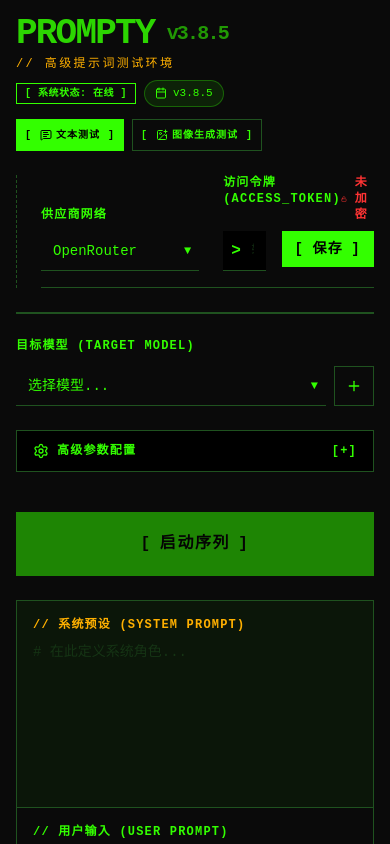
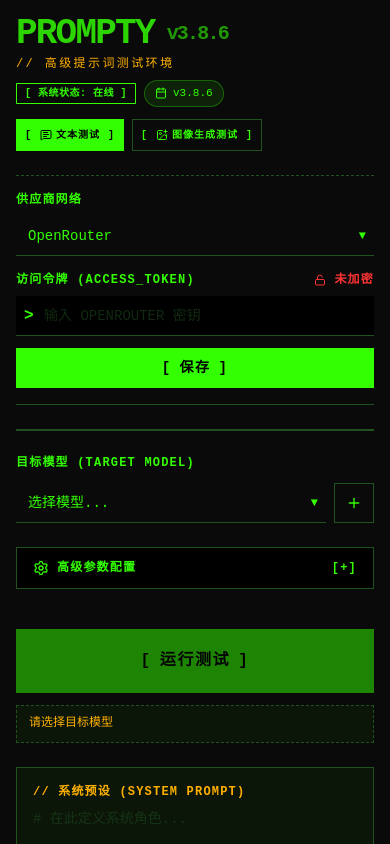
Before and after one commit to sn1p4am/prompty, a React (Vite) app: page / in a window 390 px wide. Shown: the top 844 px of the page. Built offline with nearby package versions, Linux system fonts and the light colour scheme.

Commit message:
Improve responsive setup flow

```diff
--- a/package.json
+++ b/package.json
@@ -1,7 +1,7 @@
 {
   "name": "prompty",
   "private": true,
-  "version": "3.8.5",
+  "version": "3.8.6",
   "type": "module",
   "scripts": {
     "dev": "vite",
--- a/src/App.jsx
+++ b/src/App.jsx
@@ -75,6 +75,45 @@ function App() {
   const [workspace, setWorkspace] = useState(WORKSPACES.TEXT)
   const isTextWorkspace = workspace === WORKSPACES.TEXT
   const isImageWorkspace = workspace === WORKSPACES.IMAGE
+  const trimmedSystemPrompt = systemPrompt.trim()
+  const trimmedUserPrompt = userPrompt.trim()
+  const currentApiKey = apiConfig.getApiKey()
+  const missingProviderFields = useMemo(
+    () => apiConfig.getMissingProviderFields?.(apiConfig.currentProvider, selectedModel) || [],
+    [apiConfig, selectedModel]
+  )
+  const baseUrlReady = Boolean(apiConfig.getBaseUrl(apiConfig.currentProvider, selectedModel))
+  const startDisabledReason = useMemo(() => {
+    if (!selectedModel) {
+      return '请选择目标模型'
+    }
+
+    if (!trimmedSystemPrompt && !trimmedUserPrompt) {
+      return '请填写 System 或 User Prompt'
+    }
+
+    if (!currentApiKey) {
+      return '请先保存访问令牌'
+    }
+
+    if (missingProviderFields.length > 0) {
+      return `请完善渠道配置：${missingProviderFields.join(' / ')}`
+    }
+
+    if (!baseUrlReady) {
+      return '当前渠道请求地址未配置完整'
+    }
+
+    return ''
+  }, [
+    baseUrlReady,
+    currentApiKey,
+    missingProviderFields,
+    selectedModel,
+    trimmedSystemPrompt,
+    trimmedUserPrompt,
+  ])
+  const canStartTextTest = !batchTest.isRunning && !startDisabledReason
 
   useEffect(() => {
     if (apiConfig.currentProvider !== PROVIDERS.VERTEX) {
@@ -176,13 +215,13 @@ function App() {
   useEffect(() => {
     const handleKeyDown = (e) => {
       if (e.ctrlKey && e.key === 'Enter') {
-        if (isTextWorkspace && !batchTest.isRunning && (systemPrompt || userPrompt) && selectedModel) handleStartTest()
+        if (isTextWorkspace && canStartTextTest) handleStartTest()
       }
       if (e.key === 'Escape') setModalOpen(false)
     }
     window.addEventListener('keydown', handleKeyDown)
     return () => window.removeEventListener('keydown', handleKeyDown)
-  }, [batchTest.isRunning, systemPrompt, userPrompt, selectedModel, handleStartTest, isTextWorkspace])
+  }, [canStartTextTest, handleStartTest, isTextWorkspace])
 
   return (
     <div className="min-h-screen font-mono p-4 pb-20 selection:bg-primary selection:text-black">
@@ -196,7 +235,7 @@ function App() {
           <div className="flex flex-col justify-between">
             <div>
               <h1 className="text-4xl font-black tracking-tighter text-primary animate-pulse flex items-end gap-3 leading-none">
-                PROMPTY<span className="text-xl opacity-70 mb-1">v3.8.5</span>
+                PROMPTY<span className="text-xl opacity-70 mb-1">v3.8.6</span>
               </h1>
               <p className="text-secondary text-xs uppercase tracking-[0.2em] mt-1">
                                 // 高级提示词测试环境
@@ -226,7 +265,7 @@ function App() {
             </div>
           </div>
 
-          <div className={isTextWorkspace ? "flex-1 border-l border-dashed border-border pl-6" : "hidden"}>
+          <div className={isTextWorkspace ? "flex-1 border-t lg:border-t-0 lg:border-l border-dashed border-border pt-4 lg:pt-0 lg:pl-6" : "hidden"}>
             <ApiKeyManager apiConfig={apiConfig} onToast={showToast} />
           </div>
         </header>
@@ -262,19 +301,26 @@ function App() {
                 )}
 
                 {/* Action Buttons */}
-                <div className="pt-4 space-y-4">
+                <div className="pt-4 space-y-3">
                   <Button
                     size="lg"
                     className="w-full text-base h-16 border-2 border-primary hover:bg-primary hover:text-black transition-none"
                     onClick={handleStartTest}
-                    disabled={batchTest.isRunning || (!systemPrompt && !userPrompt) || !selectedModel}
+                    disabled={!canStartTextTest}
+                    title={startDisabledReason || 'Ctrl + Enter'}
                   >
                     {batchTest.isRunning ? (
                       <span className="animate-pulse">{`>> 执行中...`}</span>
                     ) : (
-                      <span>启动序列</span>
+                      <span>运行测试</span>
                     )}
                   </Button>
+
+                  {!batchTest.isRunning && startDisabledReason && (
+                    <div className="border border-dashed border-border bg-primary/5 px-3 py-2 text-xs text-secondary leading-relaxed">
+                      {startDisabledReason}
+                    </div>
+                  )}
 
                   {batchTest.isRunning && (
                     <Button
--- a/src/components/AdvancedSettings.jsx
+++ b/src/components/AdvancedSettings.jsx
@@ -20,6 +20,14 @@ function parseOptionalNumber(value) {
     return value === '' ? '' : parseFloat(value)
 }
 
+function formatOptionalValue(value) {
+    return value === '' || value === null || value === undefined ? 'omit' : value
+}
+
+function formatMode(streamMode) {
+    return streamMode ? 'S' : 'B'
+}
+
 export function AdvancedSettings({
     batchSize,
     onBatchSizeChange,
@@ -39,18 +47,31 @@ export function AdvancedSettings({
     onEnableThinkingChange,
 }) {
     const [isOpen, setIsOpen] = useState(false)
+    const summary = [
+        `${batchSize}x`,
+        `C${concurrency}`,
+        formatMode(streamMode),
+        `T${formatOptionalValue(temperature)}`,
+        `P${formatOptionalValue(topP)}`,
+        maxTokens ? `M${maxTokens}` : 'Minf',
+        enableThinking ? 'Think' : null,
+    ].filter(Boolean).join(' ')
 
     return (
         <div className="border border-border bg-black">
             <Button
                 variant="ghost"
-                className="w-full flex justify-between items-center px-4 py-2 h-10 border-none hover:bg-primary hover:text-black uppercase tracking-widest text-xs"
+                className="group w-full flex items-center gap-3 px-4 py-2 h-10 border-none hover:bg-primary hover:text-black uppercase tracking-widest text-xs"
                 onClick={() => setIsOpen(!isOpen)}
+                title={summary}
             >
                 <span className="flex items-center gap-2">
                     <Settings className="w-4 h-4" /> 高级参数配置
                 </span>
-                {isOpen ? "[-]" : "[+]"}
+                <span className="hidden md:block ml-auto min-w-0 truncate text-[10px] normal-case tracking-normal text-primary/60 group-hover:text-black/70">
+                    {summary}
+                </span>
+                <span className="ml-auto md:ml-0 shrink-0">{isOpen ? "[-]" : "[+]"}</span>
             </Button>
 
             <div className={cn(
--- a/src/components/ApiKeyManager.jsx
+++ b/src/components/ApiKeyManager.jsx
@@ -106,8 +106,8 @@ export function ApiKeyManager({ apiConfig, onToast }) {
     }
 
     return (
-        <div className="flex items-end gap-6 border-b border-border pb-4 w-full">
-            <div className="w-[200px]">
+        <div className="flex flex-col xl:flex-row xl:items-end gap-4 xl:gap-6 border-b border-border pb-4 w-full">
+            <div className="w-full xl:w-[200px]">
                 <Label>供应商网络</Label>
                 <Select
                     value={currentProvider}
@@ -129,13 +129,13 @@ export function ApiKeyManager({ apiConfig, onToast }) {
                     : (draftFieldValues[field.id] ?? field.defaultValue ?? '')
 
                 return (
-                    <div key={field.id} className="w-[200px] flex flex-col justify-end">
-                        <Label className="flex justify-between w-full">
+                    <div key={field.id} className="w-full xl:w-[200px] flex flex-col justify-end">
+                        <Label className="flex justify-between gap-3 w-full">
                             <span>{field.label}</span>
                             {localFieldValues[field.id] ? (
-                                <span className="text-xs text-primary font-bold">已配置</span>
+                                <span className="text-xs text-primary font-bold shrink-0 whitespace-nowrap">已配置</span>
                             ) : (
-                                <span className="text-xs text-destructive">未配置</span>
+                                <span className="text-xs text-destructive shrink-0 whitespace-nowrap">未配置</span>
                             )}
                         </Label>
                         <Input
@@ -154,21 +154,21 @@ export function ApiKeyManager({ apiConfig, onToast }) {
                 )
             })}
 
-            <div className="flex-1 flex flex-col justify-end">
-                <Label className="flex justify-between w-full">
+            <div className="w-full xl:flex-1 flex flex-col justify-end min-w-0">
+                <Label className="flex justify-between gap-3 w-full">
                     <span>{providerInfo?.credentialLabel || '访问令牌 (ACCESS_TOKEN)'}</span>
                     {hasKey ? (
-                        <span className="text-xs text-primary font-bold flex items-center gap-2 animate-pulse">
+                        <span className="text-xs text-primary font-bold flex items-center gap-2 animate-pulse shrink-0 whitespace-nowrap">
                             <Key className="w-3 h-3" /> 已认证
                         </span>
                     ) : (
-                        <span className="text-xs text-destructive flex items-center gap-2">
+                        <span className="text-xs text-destructive flex items-center gap-2 shrink-0 whitespace-nowrap">
                             <Unlock className="w-3 h-3" /> 未加密
                         </span>
                     )}
                 </Label>
 
-                <div className="flex gap-4">
+                <div className="grid grid-cols-1 sm:grid-cols-[minmax(0,1fr)_auto_auto] gap-3">
                     <Input
                         type="password"
                         value={draftKey}
@@ -178,11 +178,16 @@ export function ApiKeyManager({ apiConfig, onToast }) {
                         onKeyDown={(e) => e.key === 'Enter' && handleSaveKey()}
                         disabled={hasKey}
                     />
-                    <Button onClick={handleSaveKey} size="sm" disabled={hasKey || saveButtonText !== '保存'}>
+                    <Button
+                        onClick={handleSaveKey}
+                        size="sm"
+                        className="h-10"
+                        disabled={hasKey || saveButtonText !== '保存'}
+                    >
                         {saveButtonText}
                     </Button>
                     {hasKey && (
-                        <Button variant="destructive" onClick={handleClearKey} size="sm">
+                        <Button variant="destructive" onClick={handleClearKey} size="sm" className="h-10">
                             撤销
                         </Button>
                     )}
--- a/src/components/VersionBadge.jsx
+++ b/src/components/VersionBadge.jsx
@@ -3,13 +3,13 @@ import { Calendar, CheckCircle2 } from 'lucide-react'
 
 // 版本信息配置
 const VERSION_INFO = {
-    version: 'v3.8.5',
+    version: 'v3.8.6',
     date: '2026-05-12',
     changes: [
-        { emoji: '🔐', label: '预览安全加固', desc: 'Markdown 渲染加入净化处理，HTML 预览默认禁用脚本执行' },
-        { emoji: '⛔', label: '真实停止请求', desc: '文本批量测试接入 AbortController，停止后会取消仍在进行的网络请求' },
-        { emoji: '⚡', label: '首屏性能优化', desc: 'Markdown、Mermaid 与图像测试实验室改为按需加载，主入口包体显著下降' },
-        { emoji: '🌊', label: '流式输出优化', desc: '流式 chunk 按帧批量提交，降低长输出和高并发时的渲染压力' },
+        { emoji: '📱', label: '移动端密钥布局', desc: 'API Key 区域在小屏改为纵向排布，避免标签和按钮挤压变形' },
+        { emoji: '🧭', label: '运行前状态提示', desc: '运行按钮会直接提示缺少模型、Prompt、访问令牌或渠道配置' },
+        { emoji: '⚙️', label: '高级参数摘要', desc: '折叠状态下展示 batch、并发、模式、采样和 Max Token 摘要' },
+        { emoji: '🧹', label: '首屏分割优化', desc: '移动端 Header 配置区改用横向分隔，界面层次更稳' },
     ]
 }
 
```
Also changed, not shown: 2 other files (tests, documents, lock files or other folders).
